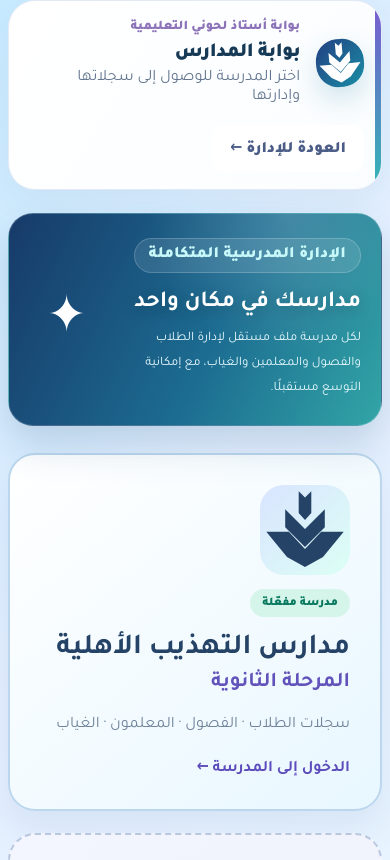
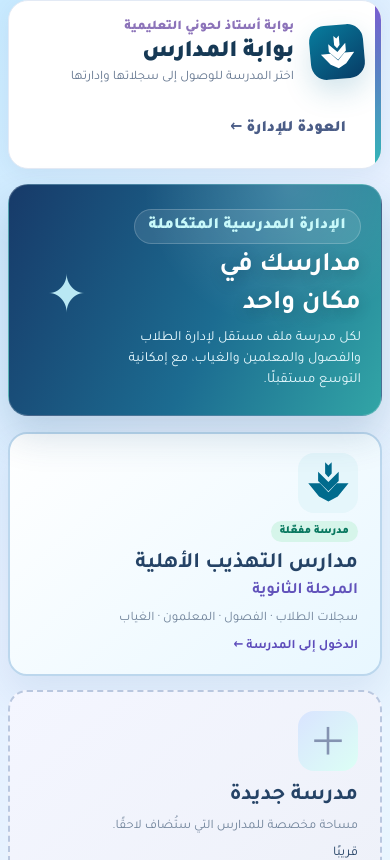
Before and after one commit to hasanali99976-source/lahoni-educational-portal, a Next.js app: page /school in a window 390 px wide. Shown: the top 860 px of the page. Built offline with nearby package versions, Linux system fonts and the light colour scheme.

Commit message:
Reduce school chooser whitespace and tile sizes responsively

```diff
--- a/app/school/school.css
+++ b/app/school/school.css
@@ -320,3 +320,26 @@
 @media(max-width:1100px){.school-teacher-grid{grid-template-columns:repeat(2,minmax(0,1fr))!important}}
 @media(max-width:680px){.school-teacher-grid{grid-template-columns:1fr!important;gap:12px!important}.school-teacher-card-top{padding:14px!important}.school-teacher-card-subjects{padding:0 12px 10px!important}.school-card-assign{margin:0 12px 12px!important;width:calc(100% - 24px)!important}}
 @media(prefers-reduced-motion:reduce){.school-teacher-card{transition:none!important}}
+
+/* Compact school chooser: presentation only, no data fetching */
+.school-chooser{padding-top:16px;padding-bottom:24px}
+.school-chooser .school-header{padding:16px 20px;margin-bottom:15px;border-radius:20px;background:#fff;box-shadow:0 5px 22px #17416c10}
+.school-chooser .school-brand-icon{width:54px;height:54px;border-radius:16px;background:linear-gradient(145deg,#087d9e,#073b65);color:#fff;font-size:0}
+.school-brand-icon svg{width:72%;height:72%}
+.school-chooser .school-brand h1{margin:2px 0;font-size:24px}
+.school-chooser .school-brand p{font-size:13px}
+.school-chooser .school-hero{padding:20px 26px;border-radius:20px;min-height:125px}
+.school-chooser .school-hero h2{font-size:27px;margin:4px 0}
+.school-chooser .school-hero p{font-size:14px;line-height:1.5}
+.school-chooser .school-hero-symbol{font-size:52px;color:#b9e8f4}
+.school-chooser .school-chooser-grid{gap:14px;margin:16px 0;grid-template-columns:repeat(2,minmax(0,1fr))}
+.school-chooser .school-chooser-tile{min-height:205px;padding:19px 22px;border-radius:19px;gap:5px}
+.school-chooser .school-chooser-illustration{width:60px;height:60px;border-radius:16px;font-size:38px;margin:0 0 3px}
+.school-chooser .school-chooser-school-logo{color:#006b8d;background:#e5f6fb}
+.school-chooser-school-logo svg{width:78%;height:78%}
+.school-chooser .school-chooser-tile h2{font-size:22px;margin:4px 0 0}
+.school-chooser .school-chooser-tile h3{font-size:16px}
+.school-chooser .school-chooser-tile p{font-size:13px;line-height:1.5;margin:3px 0}
+.school-chooser .school-chooser-tile strong{font-size:13px}
+.school-chooser .school-chooser-label{padding:4px 9px;font-size:11px}
+@media(max-width:680px){.school-chooser .school-header{padding:13px}.school-chooser .school-hero{padding:18px}.school-chooser .school-chooser-grid{grid-template-columns:1fr}.school-chooser .school-chooser-tile{min-height:190px}}
```
